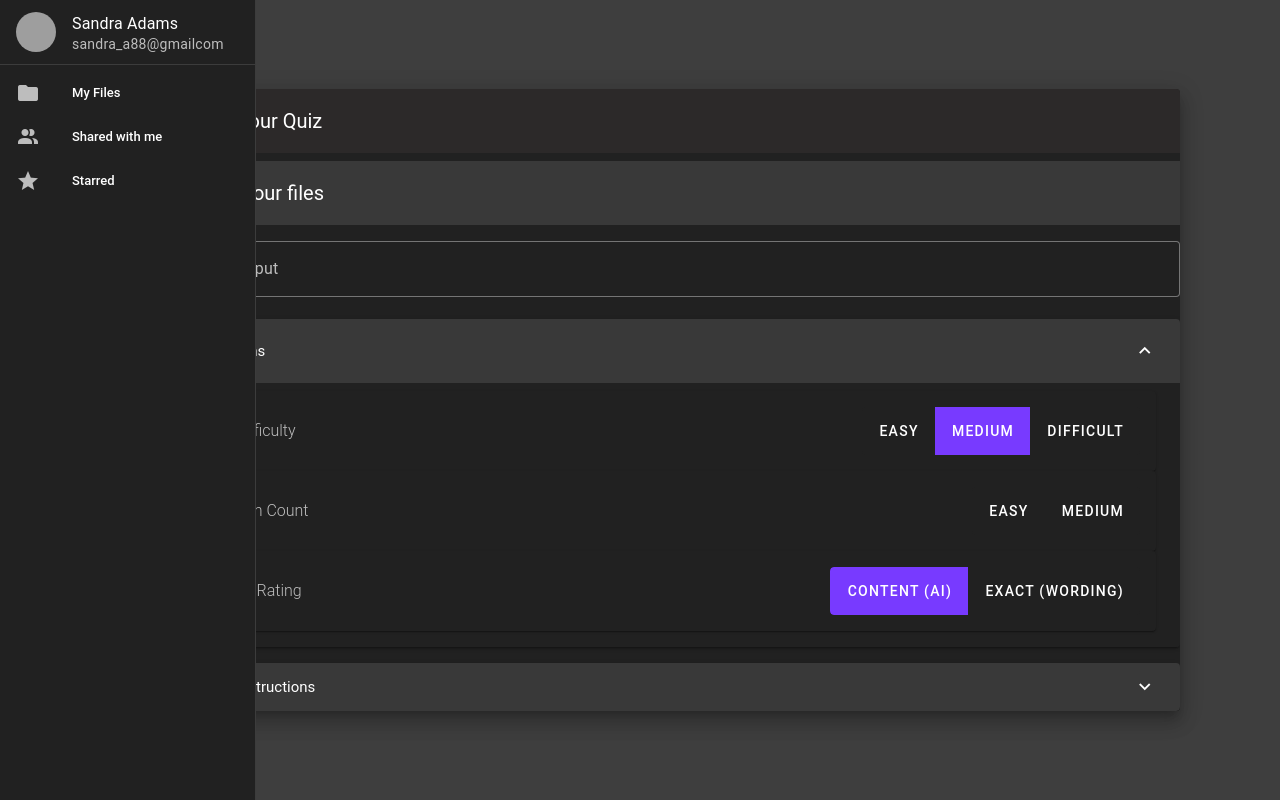
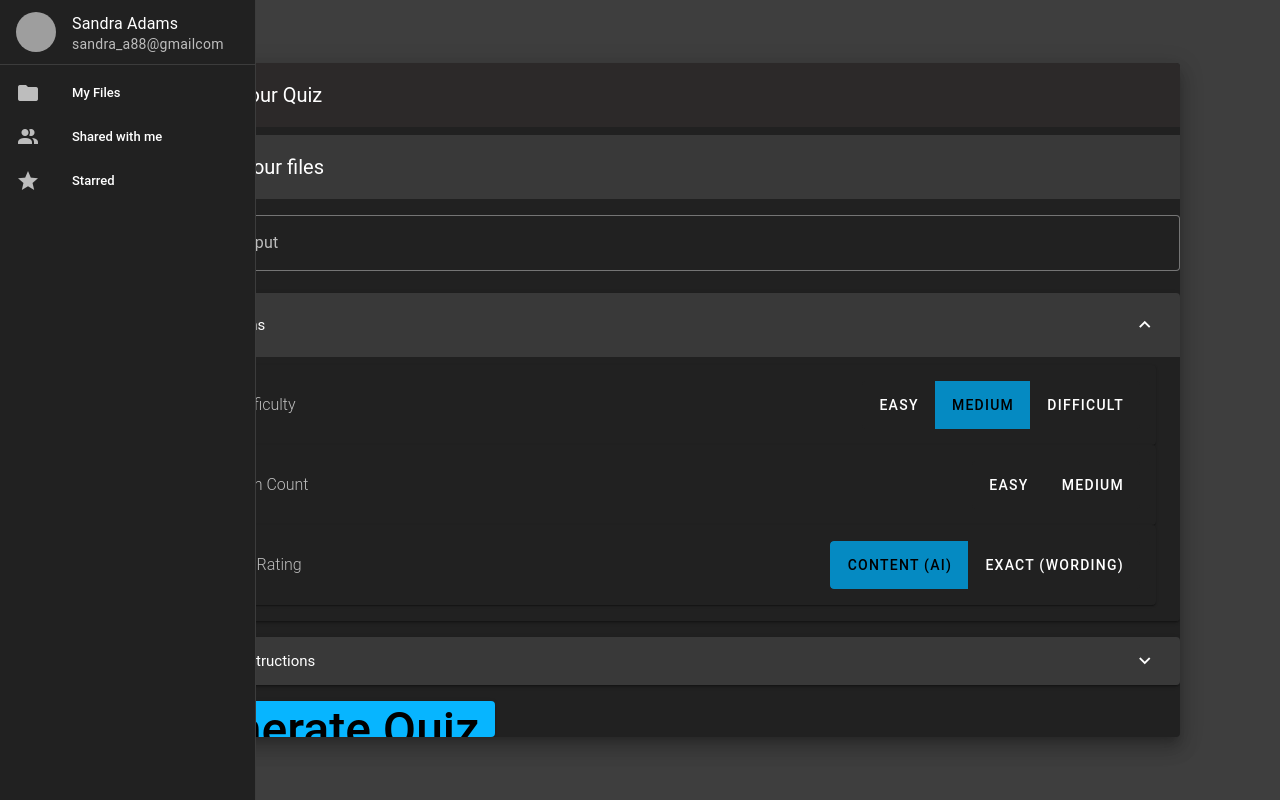
Before and after one commit to JAM3333/Quizzard, a Vue app in the folder Quizzard/: page /quizcreator in a window 1280 px wide. Built offline with nearby package versions, Linux system fonts and the light colour scheme; grey boxes are pictures that could not be loaded.

Commit message:
layout quiz create 1

```diff
--- a/Quizzard/src/plugins/vuetify.js
+++ b/Quizzard/src/plugins/vuetify.js
@@ -18,6 +18,7 @@ const customTheme = {
     secondary: '#393939',
     third: '#2C2929',
     button: '#07B5FF',
+    buttonSecond: '#41455D',
     backgroundMain: '#4D4D4D',
     background: '#3E3E3E', // If not using lighten/darken, use base to return hex
   }
--- a/Quizzard/src/views/QuizCreator.vue
+++ b/Quizzard/src/views/QuizCreator.vue
@@ -6,7 +6,7 @@ import vuetify from "../plugins/vuetify.js";
 <template>
   <v-app>
     <SideBar></SideBar>
-    <v-main color="background" class="d-flex align-center justify-center" height="50vh">
+    <v-main color="background" class="d-flex align-center justify-center">
       <v-card width="80vw" elevation="12">
     <v-toolbar color="primary" title="Create your Quiz"></v-toolbar>
     <v-toolbar class="text-medium-emphasis mt-2 font-weight-light" color="secondary" title="Upload your files"></v-toolbar>
@@ -26,7 +26,7 @@ import vuetify from "../plugins/vuetify.js";
 
         <v-btn-toggle
           rounded="4"
-          color="deep-purple-accent-3"
+          color="button"
           v-model="difSelectedButton"
           group
           mandatory
@@ -51,7 +51,7 @@ import vuetify from "../plugins/vuetify.js";
 
           <v-btn-toggle
           rounded="4"
-          color="deep-purple-accent-3"
+          color="button"
           group
           mandatory
           >
@@ -74,7 +74,7 @@ import vuetify from "../plugins/vuetify.js";
 
           <v-btn-toggle
           rounded="4"
-          color="deep-purple-accent-3"
+          color="button"
           v-model="answerSelectedButton"
           group
           mandatory
@@ -95,6 +95,9 @@ import vuetify from "../plugins/vuetify.js";
         </v-expansion-panel-text>
       </v-expansion-panel>
     </v-expansion-panels>
+
+    <v-btn value="submit" class="mt-4 text-h3" color="button"> Generate Quiz </v-btn>
+
   </v-card>
     </v-main>
   </v-app>
```
